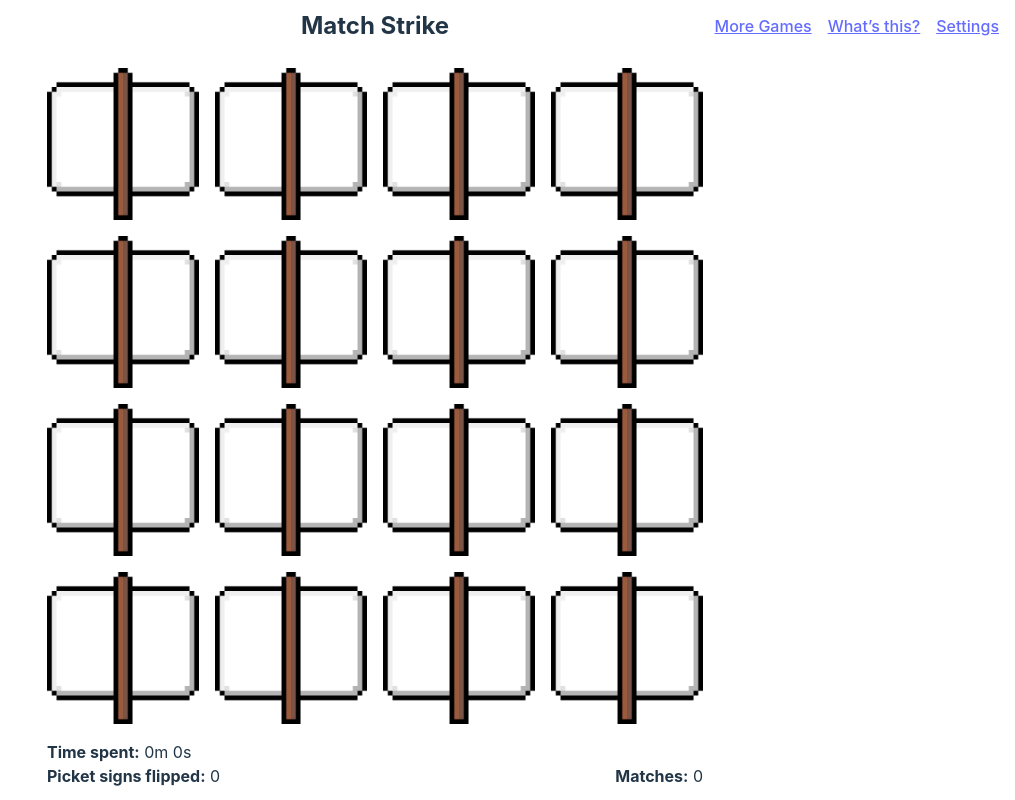
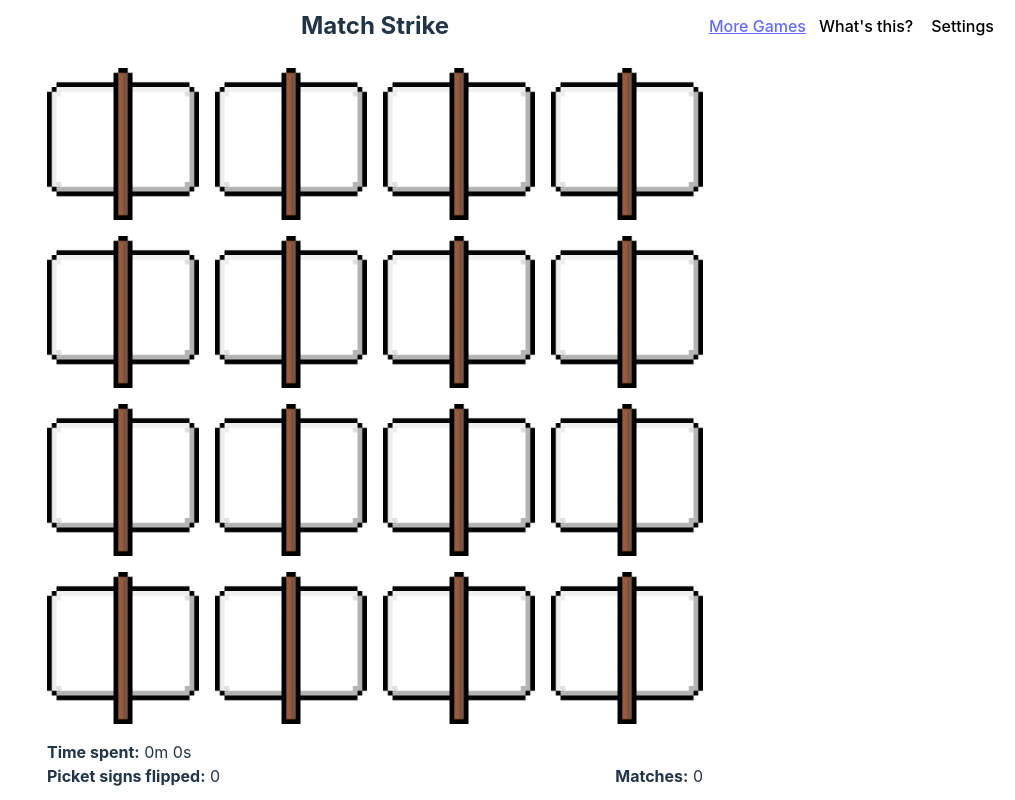
Before and after one commit to pishposh/guild-memory-game, a React (Vite) app: page / in a window 1280 px wide. Shown: the whole page, without its empty margins (265-1280 px from the left). Built offline with nearby package versions, Linux system fonts and the light colour scheme.

Commit message:
refactor header

```diff
--- a/src/App.tsx
+++ b/src/App.tsx
@@ -6,6 +6,7 @@ import { InfoDialog } from './components/InfoDialog';
 import { PicketSign } from './components/PicketSign';
 import { ResultsDialog } from './components/ResultsDialog';
 import { Scoreboard } from './components/Scoreboard';
+import { TextOrIcon } from './components/TextOrIcon';
 import { Game, NewGame } from './game';
 
 function App() {
@@ -54,20 +55,16 @@ function App() {
   return (
     <>
       <Header>
-        <a href="https://nytimesguild.org/tech/guild-builds/">More Games</a>
+        <a href="https://nytimesguild.org/tech/guild-builds/">
+          <TextOrIcon icon="👾" text="More Games" />
+        </a>
 
-        <span
-          className="link-alike"
-          onClick={() => setInfoDialogOpen(!infoDialogOpen)}
-        >
-          What’s this?
-        </span>
-        <span
-          className="link-alike"
-          onClick={() => setGameSettingsOpen(!gameSettingsOpen)}
-        >
-          Settings
-        </span>
+        <button onClick={() => setInfoDialogOpen(!infoDialogOpen)}>
+          <TextOrIcon icon="❓" text="What's this?" />
+        </button>
+        <button onClick={() => setGameSettingsOpen(!gameSettingsOpen)}>
+          <TextOrIcon icon="⚙️" text="Settings" />
+        </button>
         {gameSettingsOpen && (
           <GameSettings
             onClose={() => setGameSettingsOpen(false)}
--- a/src/components/Header/Header.css
+++ b/src/components/Header/Header.css
@@ -6,15 +6,20 @@
 }
 
 #header a {
-  text-decoration: underline;
+  &:has(.toi-icon) {
+    text-decoration: unset;
+  }
+  .toi-text {
+    text-decoration: underline;
+  }
 }
 
 .header-container {
-  display: grid;
-  grid-template-columns: repeat(3, 1fr);
+  display: flex;
+  justify-content: space-between;
 
   > div {
-    width: 100%;
+    width: 33%;
     display: flex;
     align-items: center;
   }
@@ -22,12 +27,16 @@
   > div.header-title {
     justify-content: center;
     font-size: x-large;
+    min-width: 145px;
   }
 
   > div.header-links {
     justify-content: end;
-    & > a, & > .link-alike {
-      margin-left: 1rem;
+
+    button {
+      margin-left: 0.5rem;
+      padding: 0.25rem;
+      background-color: inherit;
     }
   }
 }
--- a/src/components/Header/index.tsx
+++ b/src/components/Header/index.tsx
@@ -4,13 +4,11 @@ import './Header.css';
 export const Header = ({ children }: PropsWithChildren) => (
   <header id="header">
     <div className="header-container">
-      <div />
+      <div className="header-spacer" />
       <div className="header-title">
         <b>Match Strike</b>
       </div>
-      <div className="header-links">
-        {children}
-      </div>
+      <div className="header-links">{children}</div>
     </div>
   </header>
 );
--- /dev/null
+++ b/src/components/TextOrIcon/TextOrIcon.css
@@ -0,0 +1,14 @@
+@media (min-width: 910px) {
+  .toi-icon {
+    display: none;
+  }
+}
+
+@media (max-width: 910px) {
+  .toi-icon {
+    font-size: x-large;
+  }
+  .toi-text {
+    display: none;
+  }
+}
--- /dev/null
+++ b/src/components/TextOrIcon/index.tsx
@@ -0,0 +1,12 @@
+import './TextOrIcon.css';
+
+export const TextOrIcon = ({ text, icon }: { text: string; icon: string }) => (
+  <>
+    <span className="toi-text" aria-label={text}>
+      {text}
+    </span>
+    <span className="toi-icon" aria-label={text}>
+      {icon}
+    </span>
+  </>
+);
```
